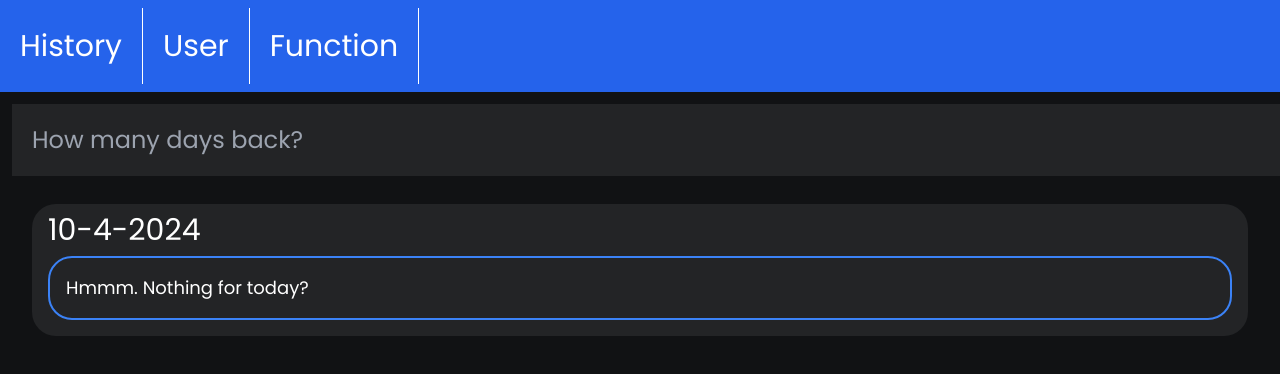
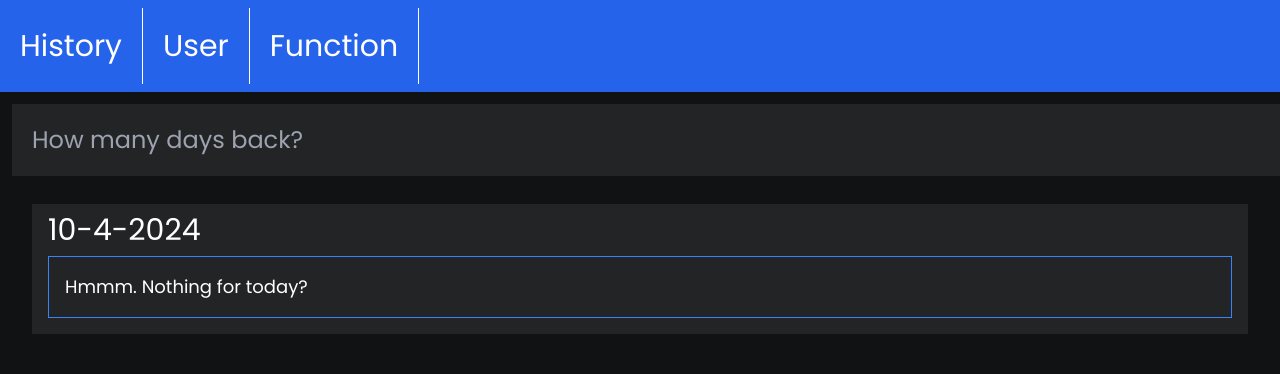
Before and after one commit to TinglyPants/ESIX-log-viewer-frontend, a React (Create React App) app: page /history in a window 1280 px wide. Shown: the top 374 px of the page. Built offline with nearby package versions, Linux system fonts and the light colour scheme; no server answers.

Commit message:
I made some design changes to the log viewer. I like the square look more.

```diff
--- a/src/components/Routes/History/LogHistoryElement.js
+++ b/src/components/Routes/History/LogHistoryElement.js
@@ -1,6 +1,6 @@
 export default function LogHistoryElement({ username, action, time }) {
     return (
-        <div className="flex flex-col p-4 border-blue-500 border-[2px] my-[0.5rem] mx-[1rem] rounded-3xl">
+        <div className="flex flex-col p-4 border-blue-500 border-[1px] my-[0.5rem] mx-[1rem] ">
             <h2 className="text-lg">{username}</h2>
             <p>{action}</p>
             <p className="text-lightest">{time}</p>
--- a/src/components/Routes/History/LogHistoryPage.js
+++ b/src/components/Routes/History/LogHistoryPage.js
@@ -2,7 +2,7 @@ import { useState } from "react";
 import LogHistoryViewer from "./LogHistoryViewer";
 
 export default function LogHistoryPage() {
-    // Todo: Get it to generate the dates of the last x (1-10) days. Then get it to contact the API, handling missing stuff properly. Then be able to view logs of a specific date if need be.
+    // Todo: Be able to view logs of a specific date.
     const [historyDepth, setHistoryDepth] = useState(1);
     const dateArray = [];
 
--- a/src/components/Routes/History/LogHistoryViewer.js
+++ b/src/components/Routes/History/LogHistoryViewer.js
@@ -37,7 +37,7 @@ export default function LogHistoryViewer({ date }) {
             });
     }, [date]);
     return (
-        <div className="w-auto bg-light flex flex-col py-[0.5rem] my-[1rem] mx-[2rem] rounded-3xl">
+        <div className="w-auto bg-light flex flex-col py-[0.5rem] my-[1rem] mx-[2rem] ">
             <h1 className="text-white text-3xl mx-[1rem]">{date}</h1>
             <div className="text-white flex flex-col">
                 {logArray.map((log) => {
```
